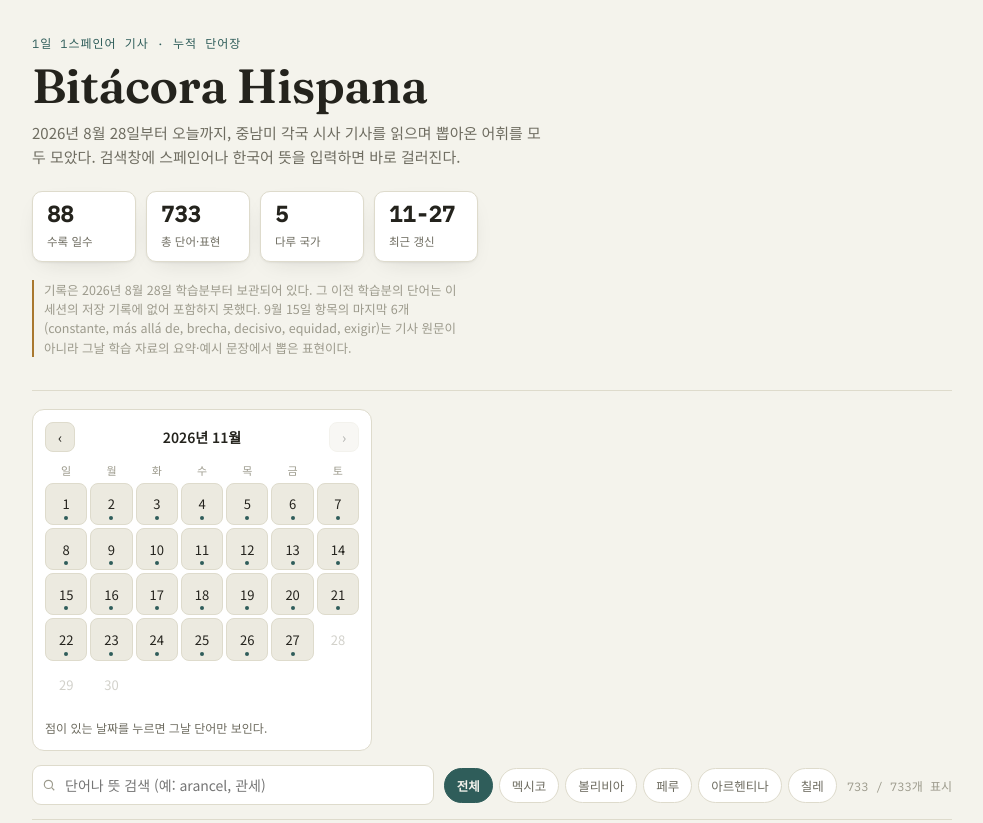
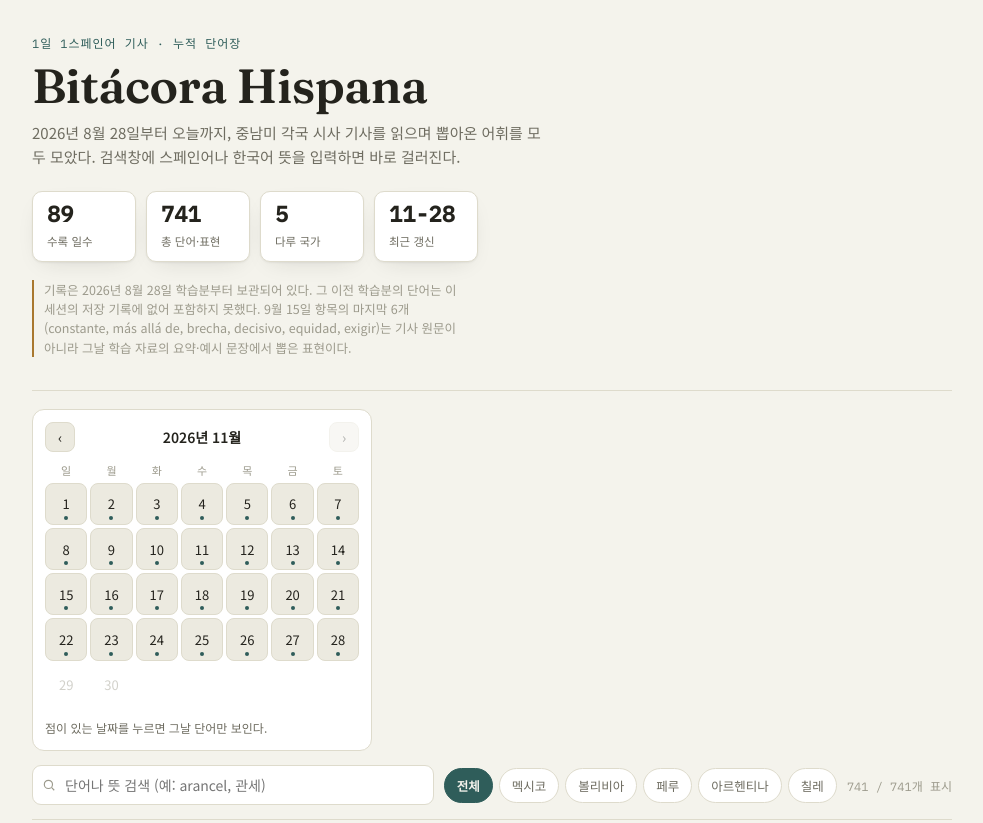
Before and after one commit to gilsy02/Bitacora-hispana, a plain HTML site: page index.html in a window 1280 px wide. Shown: the top 823 px of the page, without its empty margins (148-1131 px from the left). Drawn offline with Linux system fonts and the light colour scheme.

Commit message:
Add 2026-11-28 vocabulary
Co-Authored-By: Claude Opus 5.5 <noreply@anthropic.com>
Claude-Session: https://claude.ai/code/session_01XxmwwM4YysDBxgaAsvsmJi

```diff
--- a/index.html
+++ b/index.html
@@ -1327,6 +1327,16 @@ const DATA = [
   {es:"responsabilidad compartida y diferenciada", pos:"명사구(여성)", ko:"공동의, 그러나 차별화된 책임", ex:"La cooperación bilateral debe basarse en una responsabilidad compartida y diferenciada.", exKo:"양국 협력은 공동의, 그러나 차별화된 책임에 바탕을 두어야 한다."},
   {es:"cooperación sin subordinación", pos:"명사구(여성)", ko:"종속 없는 협력", ex:"Sheinbaum insiste en una cooperación sin subordinación con Estados Unidos.", exKo:"셰인바움은 미국과의 종속 없는 협력을 고수한다."},
   {es:"asumir", pos:"동사(타동사) / 기사형: debe asumir (deber + 원형)", ko:"(책임·역할을) 떠맡다, 지다", ex:"Cada país debe asumir las responsabilidades que le corresponden frente a la delincuencia organizada.", exKo:"각 나라는 조직범죄에 맞서 자국이 져야 할 책임을 떠맡아야 한다."}
+]},
+{date:"2026-11-28", country:"bo", countryName:"볼리비아", cat:"문화·음악유산(선교지 바로크 음악 복원가 Piotr Nawrot 신부 별세)", title:"Fallece Piotr Nawrot, impulsor del patrimonio musical de las misiones", source:"Los Tiempos, 2026-11-25", words:[
+  {es:"fallecer (fallece · falleció)", pos:"동사", ko:"별세하다, 세상을 떠나다", ex:"Ayer falleció el padre Piotr Nawrot, figura clave del patrimonio musical misional.", exKo:"어제 선교지 음악 유산의 핵심 인물인 Piotr Nawrot 신부가 별세했다."},
+  {es:"rescate", pos:"명사(남성)", ko:"발굴·복원, 구출", ex:"Nawrot dedicó gran parte de su vida al rescate de la música de las misiones.", exKo:"Nawrot는 생애의 많은 부분을 선교지 음악의 발굴·복원에 바쳤다."},
+  {es:"patrimonio musical", pos:"명사구(남성)", ko:"음악 유산", ex:"El patrimonio musical de las misiones de Chiquitos llegó a públicos internacionales.", exKo:"치키토스 선교지의 음악 유산은 국제 관객에게 전해졌다."},
+  {es:"manuscrito", pos:"명사(남성)", ko:"필사본, 손으로 쓴 악보", ex:"Los ancianos moxos y chiquitos le entregaron cientos de manuscritos de música barroca.", exKo:"목소와 치키토 원로들은 그에게 바로크 음악 필사본 수백 점을 건넸다."},
+  {es:"difundir", pos:"동사(기사형: 원형 difundir)", ko:"널리 알리다, 보급하다", ex:"El festival busca investigar y difundir la música renacentista y barroca americana.", exKo:"이 축제는 아메리카의 르네상스·바로크 음악을 연구하고 널리 알리고자 한다."},
+  {es:"rendir homenaje a (rindió)", pos:"관용 표현(동사구)", ko:"~에게 경의를 표하다, 추모하다", ex:"La APAC rindió homenaje a Nawrot con una misa de honor en la Capilla Los Huérfanos.", exKo:"APAC는 Los Huérfanos 예배당에서 추모 미사를 열어 Nawrot에게 경의를 표했다."},
+  {es:"legado", pos:"명사(남성)", ko:"유산, 남긴 업적", ex:"La edición 2028 del festival estará dedicada a mantener vivo su legado.", exKo:"2028년 축제는 그가 남긴 업적을 이어 가는 데 바쳐질 것이다."},
+  {es:"archivo misionero", pos:"명사구(남성)", ko:"선교지 기록보관소", ex:"Fue director de los archivos misioneros en San Ignacio de Moxos y Urubichá.", exKo:"그는 산이그나시오데목소스와 우루비차의 선교지 기록보관소 책임자였다."}
 ]}
 ];
 
```
